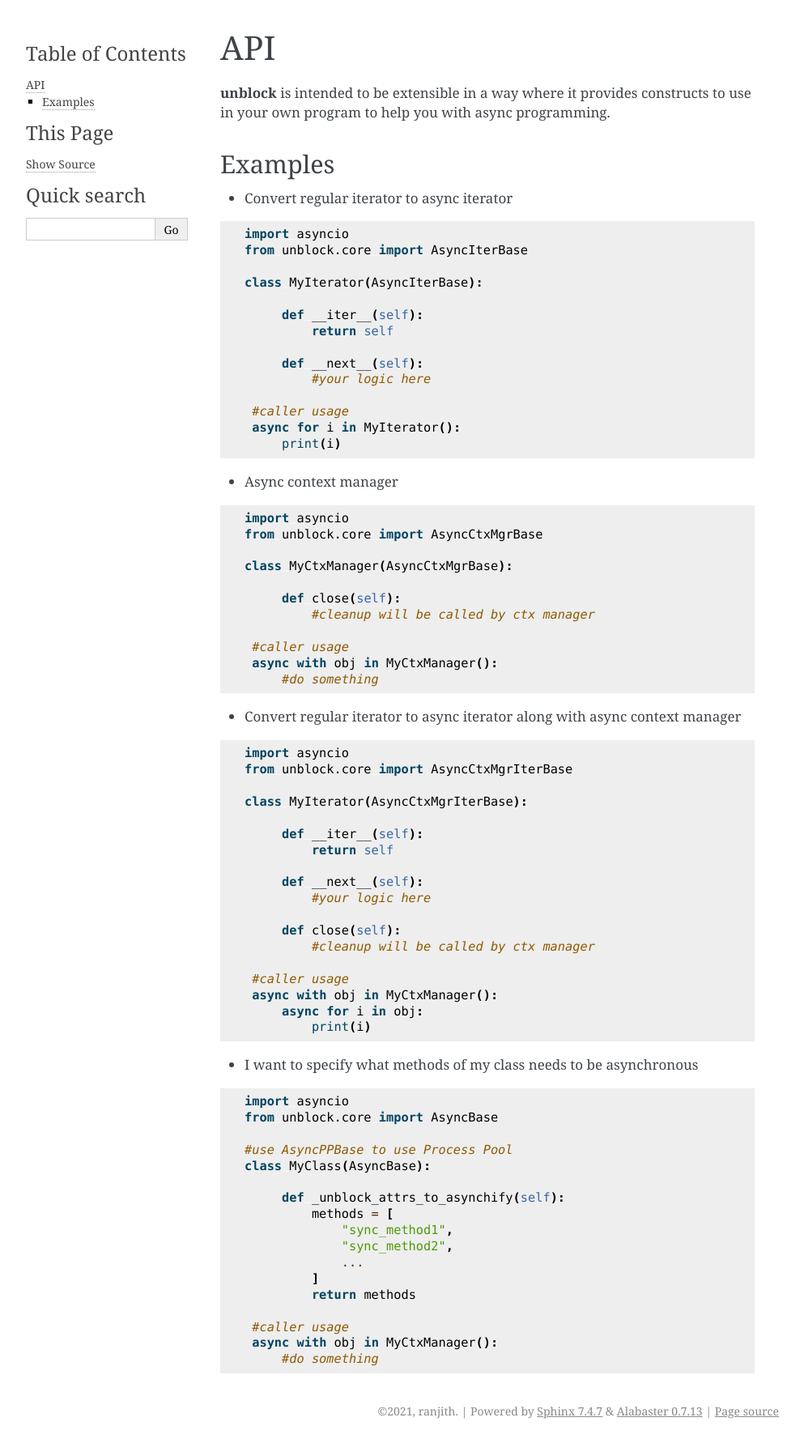
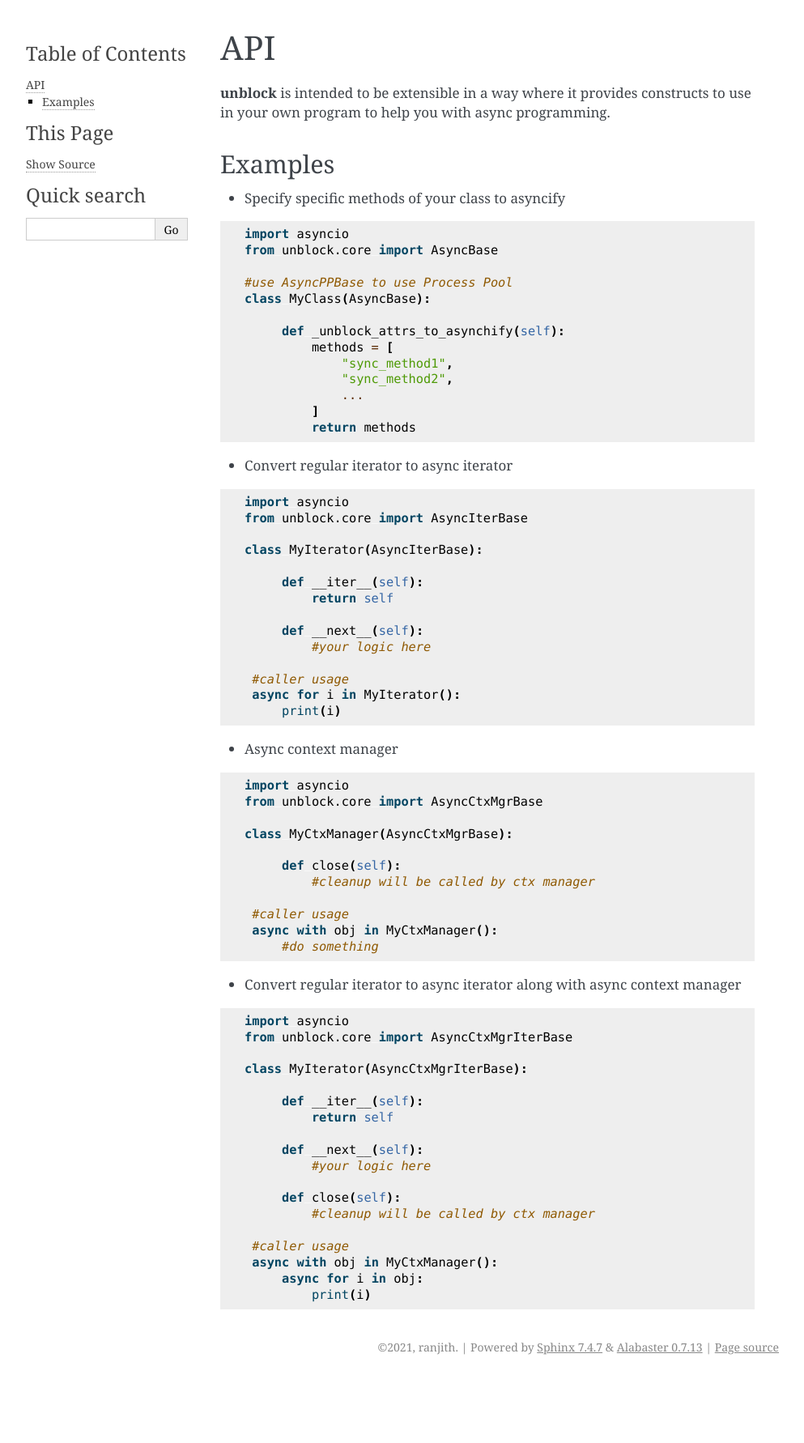
Before and after one commit to abranjith/unblock, a Sphinx documentation site: the page built from docs/source/api.rst, in a window 1280 px wide. Shown: the whole page at 81% size, without its empty margins (148-1141 px from the left). Built offline with Sphinx 7.4.7, drawn with Linux system fonts in a browser that asks for light colours; after the commit the page ends 1703 px from its top, so only the background shows below that.

Commit message:
doc updates

```diff
--- a/docs/source/api.rst
+++ b/docs/source/api.rst
@@ -6,6 +6,25 @@ API
 
 Examples
 ---------
+
+
+*   Specify specific methods of your class to asyncify
+
+.. code-block:: python
+
+   import asyncio
+   from unblock.core import AsyncBase
+
+   #use AsyncPPBase to use Process Pool
+   class MyClass(AsyncBase):
+
+        def _unblock_attrs_to_asynchify(self):
+            methods = [
+                "sync_method1",
+                "sync_method2",
+                ...
+            ]
+            return methods
 
 
 *   Convert regular iterator to async iterator
@@ -67,26 +86,3 @@ Examples
     async with obj in MyCtxManager():
         async for i in obj:
             print(i)
-
-
-*   I want to specify what methods of my class needs to be asynchronous
-
-.. code-block:: python
-
-   import asyncio
-   from unblock.core import AsyncBase
-
-   #use AsyncPPBase to use Process Pool
-   class MyClass(AsyncBase):
-
-        def _unblock_attrs_to_asynchify(self):
-            methods = [
-                "sync_method1",
-                "sync_method2",
-                ...
-            ]
-            return methods
-
-    #caller usage
-    async with obj in MyCtxManager():
-        #do something
--- a/docs/source/tutorial.rst
+++ b/docs/source/tutorial.rst
@@ -76,7 +76,7 @@ Process Pool constructs
     my_sync_func = asyncify_pp(my_sync_func)
 
 
-*   Convert all synchronous methods of a class to asynchronous
+*   Convert all synchronous methods of a class to asynchronous that uses ProcessPool
 
 .. code-block:: python
 
```
